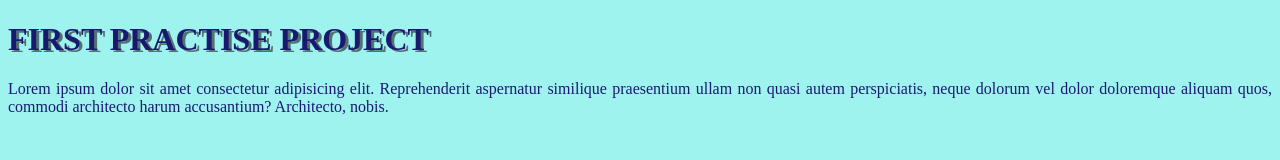
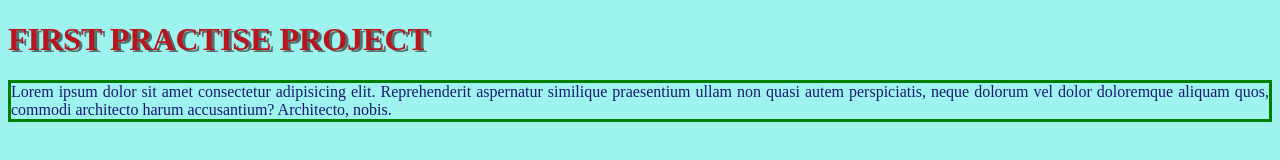
Before and after one commit to Gloryouz/fbw6-first-project, a plain HTML site: page index.html in a window 1280 px wide. Drawn offline with Linux system fonts and the light colour scheme.

Commit message:
added some more !

```diff
--- a/css/styles.css
+++ b/css/styles.css
@@ -3,12 +3,13 @@ body {
 }
 
 h1 {
-        color: midnightblue;
+        color: rgb(185, 21, 29);
         text-shadow: 3px 2px rgba(14, 2, 2, 0.534);
 }
 
 p { color: midnightblue;
     text-align: justify;
+    border: 3px solid green;
 
 
 }
```
